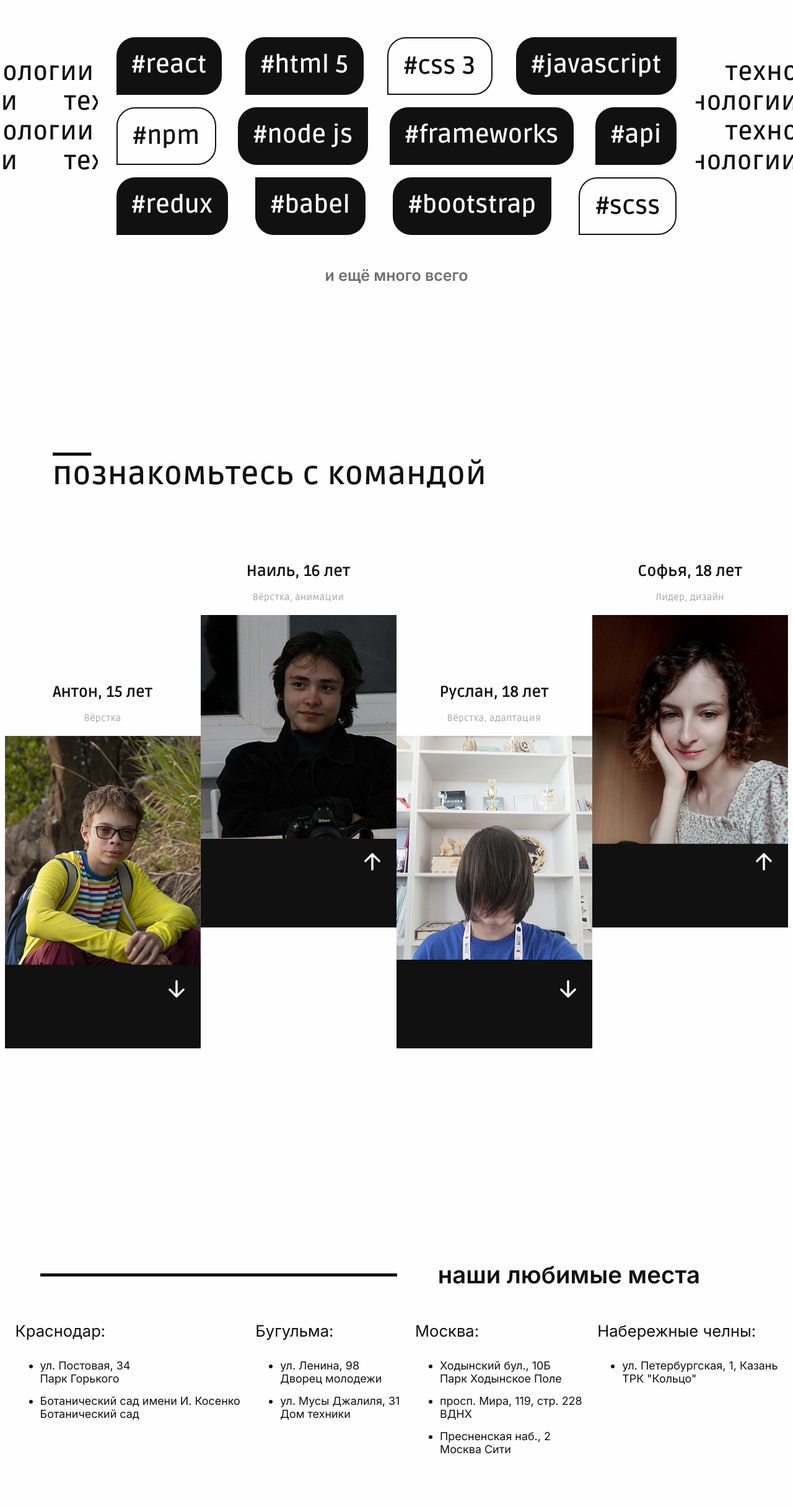
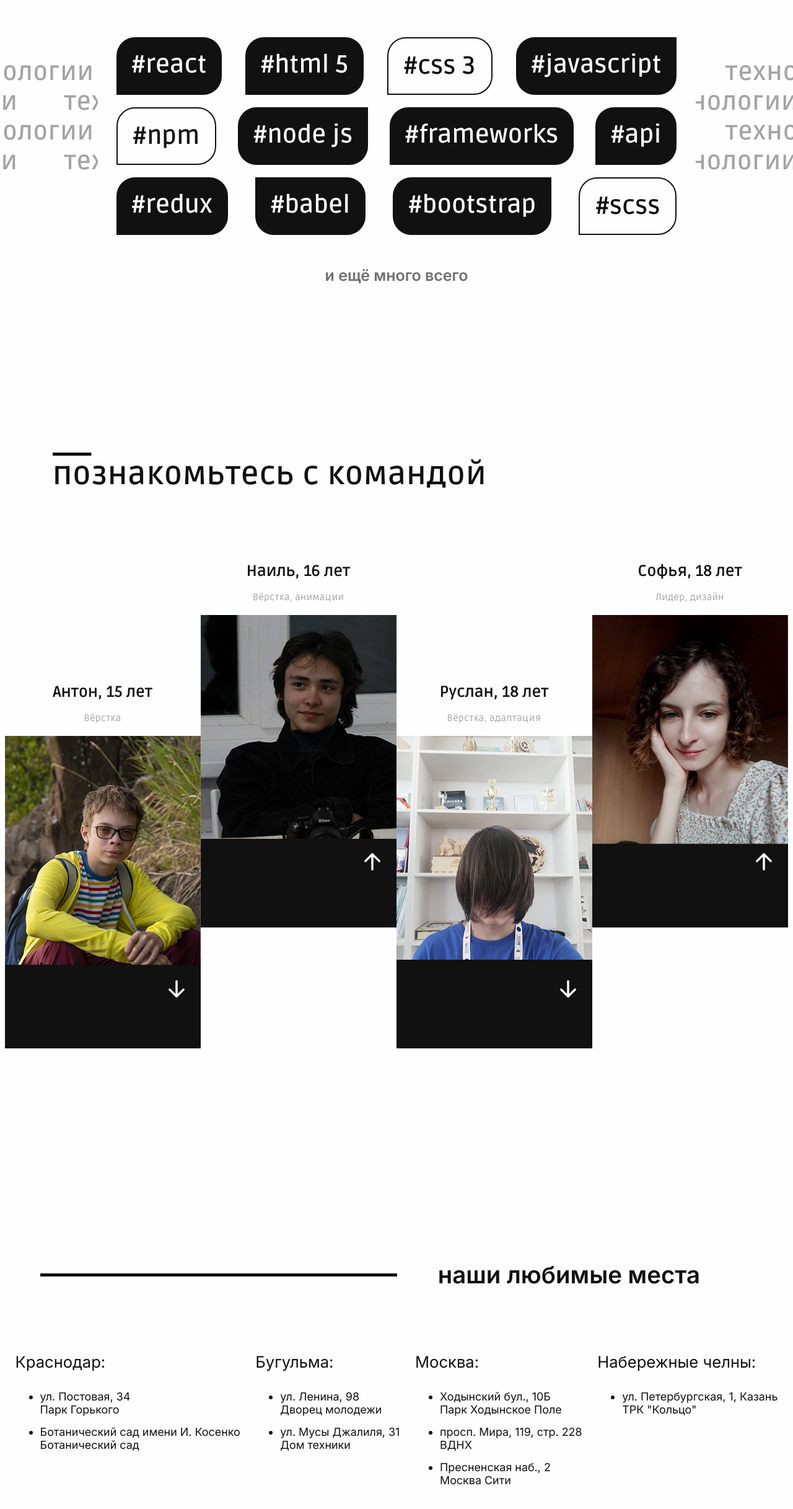
Before and after one commit to sonia13marker/our_team_project, a React (Create React App) app: page /about in a window 1280 px wide. Shown: the part 1685-4119 px from the top of the page at 62% size. Built offline with nearby package versions, Linux system fonts and the light colour scheme.

Commit message:
правки

```diff
--- a/src/components/FavoritePlace/style.module.css
+++ b/src/components/FavoritePlace/style.module.css
@@ -35,6 +35,7 @@
 }
 
 .wrapper__place {
+    margin-top: 50px;
     width: 100%;
     height: 300px;
     display: flex;
@@ -74,5 +75,5 @@
     display: block;
     width: 100vw;
     filter: saturate(0) brightness(1) invert(.8);
-    margin: 100px 0;
+    margin: 70px 0 150px;
 }
--- a/src/components/Menu/style.css
+++ b/src/components/Menu/style.css
@@ -71,6 +71,7 @@
     font-weight: 500;
     font-size: 20px;
     color: var(--color-additional);
+    cursor: pointer;
 }
 .deg {
     transform: rotate(90deg);
--- a/src/components/TechStack/style.module.css
+++ b/src/components/TechStack/style.module.css
@@ -77,7 +77,7 @@
     position: absolute;
     word-spacing: 4rem;
     letter-spacing: 0.025em;
-    color: var(--color-additional);
+    color: var(--light-gray);
     font-family: 'Ruda', sans-serif;
     font-style: normal;
     font-weight: 600;
```
